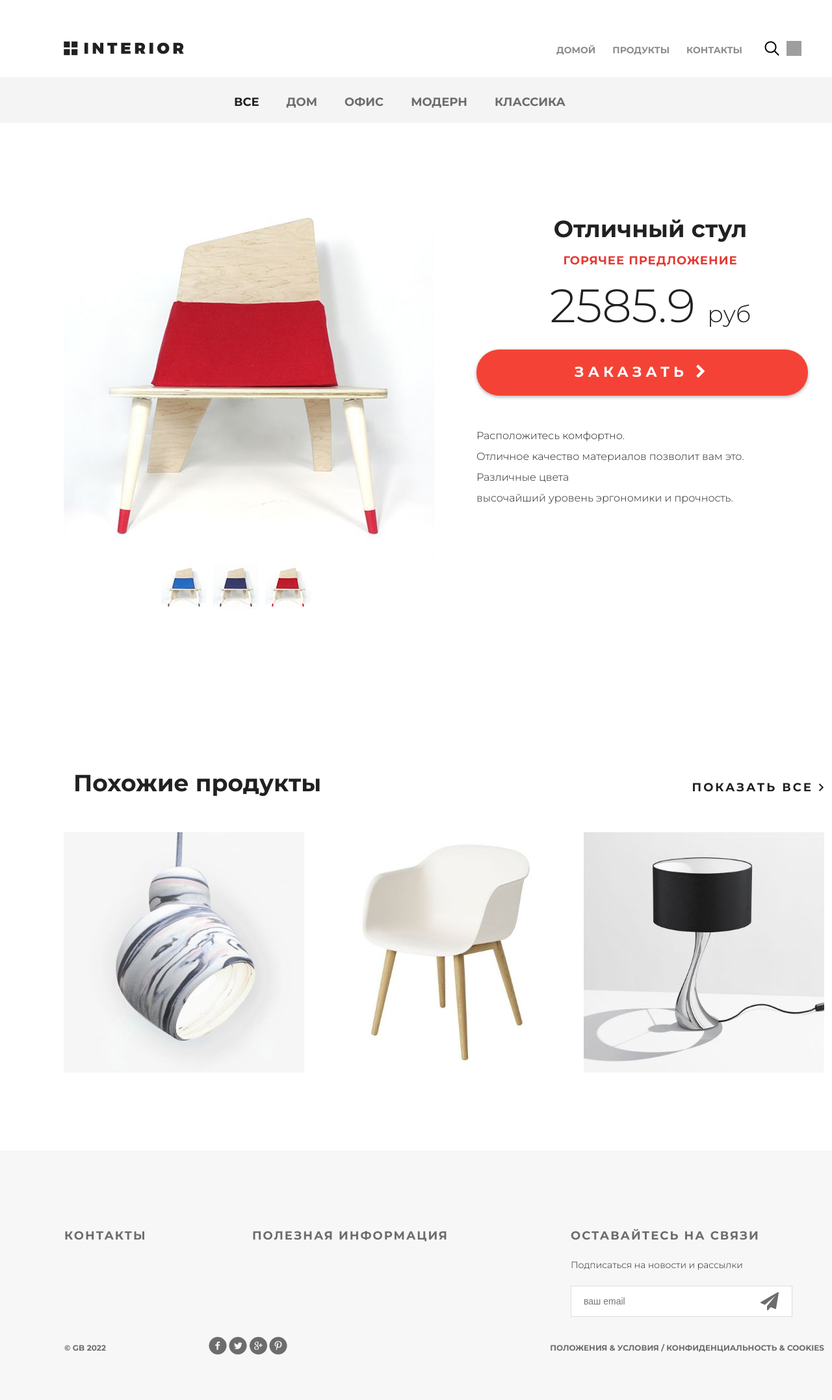
After one commit to strox812/django_geekshop, a Django app: page /products/all/ in a window 1280 px wide; the page is wider, and only the part inside the window is pictured. The commit adds this page. Shown: that part at 65% size. Run offline with Django 4.2, Linux system fonts and the light colour scheme; grey boxes are pictures that could not be loaded.

Commit message:
2 урок

```diff
--- a/geekshop/settings.py
+++ b/geekshop/settings.py
@@ -9,7 +9,7 @@ https://docs.djangoproject.com/en/4.0/topics/settings/
 For the full list of settings and their values, see
 https://docs.djangoproject.com/en/4.0/ref/settings/
 """
-import os
+
 from pathlib import Path
 
 # Build paths inside the project like this: BASE_DIR / 'subdir'.
@@ -106,7 +106,7 @@ AUTH_PASSWORD_VALIDATORS = [
 
 LANGUAGE_CODE = 'en-us'
 
-TIME_ZONE = 'UTC'
+TIME_ZONE = 'Europe/Moscow'
 
 USE_I18N = True
 
@@ -119,7 +119,7 @@ USE_TZ = True
 STATIC_URL = '/static/'
 
 STATICFILES_DIRS = (
-    os.path.join(BASE_DIR, "static"),
+    BASE_DIR / "static",
 )
 # Default primary key field type
 # https://docs.djangoproject.com/en/4.0/ref/settings/#default-auto-field
--- a/geekshop/urls.py
+++ b/geekshop/urls.py
@@ -15,11 +15,16 @@ Including another URLconf
 """
 from django.urls import path
 from django.contrib import admin
-import mainapp.views as mainapp
+from mainapp import views
 
 urlpatterns = [
-    path('', mainapp.main),
-    path('products/', mainapp.products),
-    path('contact/', mainapp.contact),
+    path('', views.index, name='index'),
+    path('products/', views.products, name='products'),
+    path('products/all/', views.products, name='products_all'),
+    path('products/home/', views.products, name='products_home'),
+    path('products/office/', views.products, name='products_office'),
+    path('products/modern', views.products, name='products_modern'),
+    path('products/classic', views.products, name='products_classic'),
+    path('contact/', views.contact, name='contact'),
     path('admin/', admin.site.urls),
 ]
--- /dev/null
+++ b/mainapp/templates/mainapp/base.html
@@ -0,0 +1,55 @@
+{% load static %}
+<!DOCTYPE html>
+<html>
+<head>
+	<meta charset="utf-8">
+	<title>{{ title|default:"Мой магазин" }}</title>
+	{% block css %}
+		<link rel="stylesheet" type="text/css" href="{% static '/css/style.css' %}">
+		<link rel="stylesheet" href="{% static 'fonts/font-awesome/css/font-awesome.css' %}">
+	{% endblock %}
+
+	{% block js %}
+	{% endblock %}
+</head>
+<body>
+	<div class="container">
+		{% block menu %}
+		{% endblock %}
+
+		{% block content %}
+		{% endblock %}
+
+		<div class="clr"></div>
+
+	</div>
+
+    <div class="footer">
+        <div class="clearfix">
+            <div class="text-footer">
+                <h3>контакты</h3>
+            </div>
+            <div class="text-footer">
+                <h3>полезная информация</h3>
+            </div>
+            <div class="text-footer clearfix">
+                <h3>Оставайтесь на связи</h3>
+                <p>Подписаться на новости и рассылки</p>
+                <form>
+                    <input type="email" name="email" placeholder="ваш email">
+                    <a href="#"><i class="fa fa-paper-plane fa-2x" aria-hidden="true"></i></a>
+                </form>
+            </div>
+        </div>
+        <p class="small">&copy; GB {% now 'Y' %}</p>
+        <div class="social">
+            <a href="#" class="social1"></a>
+            <a href="#" class="social2"></a>
+            <a href="#" class="social3"></a>
+            <a href="#" class="social4"></a>
+        </div>
+        <p class="small">Положения &amp; Условия  /  Конфиденциальность &amp; Cookies</p>
+    </div>
+
+</body>
+</html>
--- /dev/null
+++ b/mainapp/templates/mainapp/includes/inc_main_menu.html
@@ -0,0 +1,8 @@
+<a href="{% url 'index' %}" class="logo"></a>
+<ul class="menu">
+    <li><a href="{% url 'index' %}" {% if request.resolver_match.url_name == 'index' %}class="active"{% endif %}>домой</a></li>
+    <li><a href="{% url 'products' %}"{% if request.resolver_match.url_name == 'products' %}class="active"{% endif %}>продукты</a></li>
+    <li><a href="{% url 'contact' %}"{% if request.resolver_match.url_name == 'contact' %}class="active"{% endif %}>контакты</a></li>
+</ul>
+<a href="#" class="search"></a>
+<a href="#" class="basket"></a>
--- /dev/null
+++ b/mainapp/templates/mainapp/includes/inc_products_menu.html
@@ -0,0 +1,8 @@
+<ul class="links-menu">
+    {% for link_menu in links_menu %}
+        <li>
+            <a href="{% url link_menu.href %}" {% if request.resolver_match.url_name == link_menu.href %} class="active"{% endif %}>{{ link_menu.title }}
+            </a>
+        </li>
+    {% endfor %}
+</ul>
--- a/mainapp/templates/mainapp/products.html
+++ b/mainapp/templates/mainapp/products.html
@@ -1,56 +1,37 @@
-<!DOCTYPE html>
-<html>
-<head>
-	<meta charset="utf-8">
-	<title>Каталог</title>
-	<link rel="stylesheet" href="/static/css/style.css">
-	<link rel="stylesheet" href="/static/fonts/font-awesome/css/font-awesome.css">
-</head>
-<body>
-	<div class="container">
+{% extends 'mainapp/base.html' %}
+{% load static %}
+{% block menu %}
 		<div class="hero-white">
 			<div class="header clearfix">
-				<a href="index.html" class="logo"></a>
-				<ul class="menu">
-					<li><a href="/">домой</a></li>
-					<li><a href="/products/" class="active">продукты</a></li>
-					<li><a href="/contact/">контакты</a></li>
-
-				</ul>
-				<a href="#" class="search"></a>
-                <a href="#" class="basket"></a>
+				{% include 'mainapp/includes/inc_main_menu.html' %}
 			</div>
 		</div>
+{% endblock %}
 
+{% block content %}
 		<div class="details">
 			<div class="links clearfix">
-				<ul class="links-menu">
-					<li><a href="#" class="active">все</a></li>
-					<li><a href="#">дом</a></li>
-					<li><a href="#">офис</a></li>
-					<li><a href="#">модерн</a></li>
-					<li><a href="#">классика</a></li>
-				</ul>
+				{% include 'mainapp/includes/inc_products_menu.html' %}
 			</div>
 
 			<div class="details-products">
 				<div class="details-slider">
 					<div class="slider-product">
-						<img src="/static/img/slider1.jpg">
+						<img src="{% static '/img/slider1.jpg' %}">
 					</div>
 					<div class="slider-control">
 						<div class="block">
-							<a href="#"><img src="/static/img/controll.jpg" alt="">
+							<a href="#"><img src="{% static '/img/controll.jpg' %}" alt="">
 								<div class="text"></div>
 							</a>
 						</div>
 						<div class="block">
-							<a href="#"><img src="/static/img/controll1.jpg" alt="">
+							<a href="#"><img src="{% static '/img/controll1.jpg' %}" alt="">
 								<div class="text"></div>
 							</a>
 						</div>
 						<div class="block">
-							<a href="#"><img src="/static/img/controll2.jpg" alt="">
+							<a href="#"><img src="{% static '/img/controll2.jpg' %}" alt="">
 								<div class="text"></div>
 							</a>
 						</div>
@@ -78,31 +59,31 @@
 			<div class="related">
 				<div class="title clearfix">
 					<h2>Похожие продукты</h2>
-					<a class="explore" href="#">показать все <img src="/static/img/arrow.png" alt=""></a>
+					<a class="explore" href="#">показать все <img src="{% static '/img/arrow.png' %}" alt=""></a>
 				</div>
 				<div class="related-products clearfix">
 					<div class="block">
-						<a href="#"><img src="/static/img/product-11.jpg" alt="">
+						<a href="#"><img src="{% static '/img/product-11.jpg' %}" alt="">
 							<div class="text">
-								<img src="/static/img/icon-hover.png" alt="img">
+								<img src="{% static '/img/icon-hover.png' %}" alt="img">
 								<h4>Стул повышенного качества</h4>
 								<p>Не оторваться. </p>
 							</div>
 						</a>
 					</div>
 					<div class="block">
-						<a href="#"><img src="/static/img/product-21.jpg" alt="">
+						<a href="#"><img src="{% static '/img/product-21.jpg' %}" alt="">
 							<div class="text">
-								<img src="/static/img/icon-hover.png" alt="img">
+								<img src="{% static '/img/icon-hover.png' %}" alt="img">
 								<h4>Стул повышенного качества</h4>
 								<p>Не оторваться. </p>
 							</div>
 						</a>
 					</div>
 					<div class="block">
-						<a href="#"><img src="/static/img/product-31.jpg" alt="">
+						<a href="#"><img src="{% static '/img/product-31.jpg' %}" alt="">
 							<div class="text">
-								<img src="/static/img/icon-hover.png" alt="img">
+								<img src="{% static '/img/icon-hover.png' %}" alt="img">
 								<h4>Стул повышенного качества</h4>
 								<p>Не оторваться. </p>
 							</div>
--- a/mainapp/views.py
+++ b/mainapp/views.py
@@ -1,8 +1,36 @@
 from django.shortcuts import render
-def main(request):
-    return render(request, 'mainapp/index.html')
+def index(request):
+    context = {
+        'user_list': [
+            {
+            'first_name': 'aleksei',
+            'last_name': 'storozhev',
+            'age': 30
+            },
+            {
+                'first_name': 'oleg',
+                'last_name': 'maslov',
+                'age': 33
+            }
+        ]
+
+    }
+    return render(request, 'mainapp/index.html', context)
 def products(request):
-    return render(request, 'mainapp/products.html')
+    links_menu = [
+        {'href': 'products_all', 'title': 'все'},
+        {'href': 'products_home', 'title': 'дом'},
+        {'href': 'products_office', 'title': 'офис'},
+        {'href': 'products_modern', 'title': 'модерн'},
+        {'href': 'products_classic', 'title': 'классика'},
+    ]
+
+    context = {
+        'links_menu': links_menu
+    }
+
+
+    return render(request, 'mainapp/products.html', context)
 def contact(request):
     return render(request, 'mainapp/contact.html')
 
```
Also changed, not shown: other parts of mainapp/templates/mainapp/products.html (+1 -33 lines), mainapp/templates/mainapp/contact.html (+8 -20 lines), mainapp/templates/mainapp/index.html (+13 -57 lines), 3 other files.
